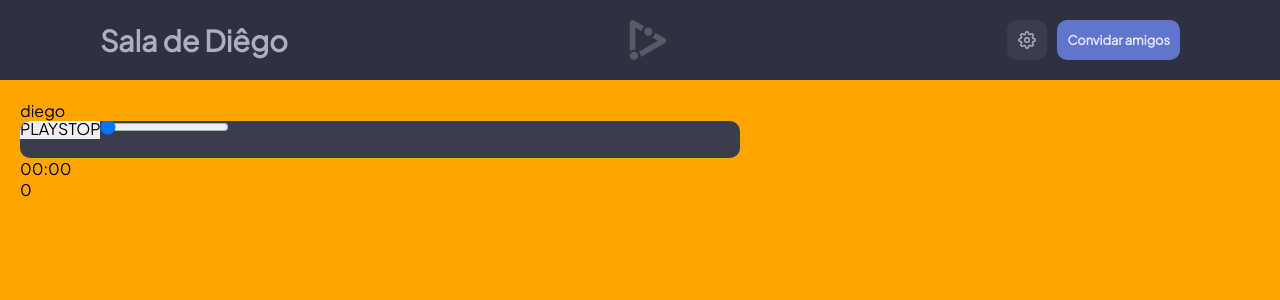
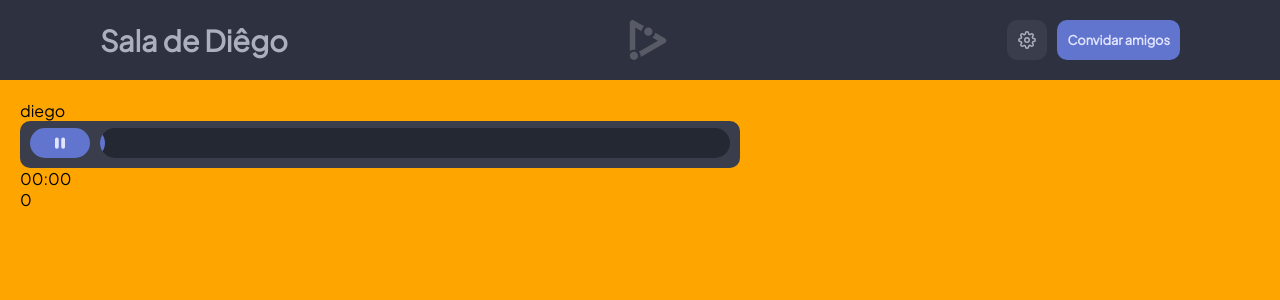
Before and after one commit to diegofrr/groupyt, a Next.js app: page /room/1 in a window 1280 px wide. Shown: the top 300 px of the page. Built offline with nearby package versions, Linux system fonts and the light colour scheme.

Commit message:
:sparkles: feat: Controles do vídeo

```diff
--- a/src/components/VideoiFrame/index.tsx
+++ b/src/components/VideoiFrame/index.tsx
@@ -1,13 +1,19 @@
 import { NextPage } from "next";
 import { useEffect, useState } from "react";
 import Youtube, { YouTubeEvent } from 'react-youtube';
+import { BsPauseFill, BsPlayFill } from 'react-icons/bs';
 import {
     Container,
     VideoContainer,
     NotClick,
-    ControlsContainer
+    ControlsContainer,
+    ActionButton,
+    CurrentTimeBar,
+    BackgroundBar,
+    CurrentTimeContainer
 
 } from './styles';
+import { myColor_100, myColor_300 } from "../../styles/variables";
 
 
 interface VideoProps {
@@ -21,6 +27,8 @@ export default function VideoiFrame(props: VideoProps) {
     const [currentTime, setCurrentTime] = useState<string>('00:00');
     const [progress, setProgress] = useState(0);
     const [intervalID, setIntervalID] = useState({} as any)
+    const [videoDuration, setVideoDuration] = useState<number>();
+    const [videoState, setVideoState] = useState<number>();
 
     useEffect(() => { setVideoId(props?.videoID) }, [])
 
@@ -39,6 +47,7 @@ export default function VideoiFrame(props: VideoProps) {
 
     const handleOnReady = (e: YouTubeEvent) => {
         setVideo(e);
+        setVideoDuration(e.target.getDuration());
     }
 
     const handleCurrentTimeChange = () => {
@@ -47,15 +56,13 @@ export default function VideoiFrame(props: VideoProps) {
     }
 
     const handleStateChange = () => {
-        video.target.setOption({ constrols: 0 })
-        let state = video.target?.getPlayerState();
-        if (state === 1) {
+        setVideoState(video.target?.getPlayerState());
+        if (videoState === 1) {
             setIntervalID(
                 setInterval(() => {
                     setProgress(video.target?.getCurrentTime());
                     let n = Number(video.target.getCurrentTime())
                     formatTime(n);
-                    console.log('teste')
                 }, 1000)
             )
         } else {
@@ -82,11 +89,8 @@ export default function VideoiFrame(props: VideoProps) {
     }
 
     const applyZero = (val: number) => {
-        let n = '' + val;
-        if (val < 10) {
-            n = `0${val}`;
-        }
-        return n;
+        if (val < 10) return `0${val}`;
+        return val;
     }
 
     const handleStartedVideo = () => {
@@ -109,20 +113,35 @@ export default function VideoiFrame(props: VideoProps) {
                     onReady={e => handleOnReady(e)}
                 />
                 <ControlsContainer>
-                    <button onClick={() => video.target.playVideo()}>PLAY</button>
-                    <button onClick={() => video.target.pauseVideo()}>STOP</button>
-                    <input
-                        type='range'
-                        onChangeCapture={() => video.target?.pauseVideo()}
-                        onClickCapture={handleCurrentTimeChange}
-                        onChange={e => setProgress(Number(e.target.value))}
-                        value={progress} max={video.target?.getDuration()} min={0} />
+
+                    {videoState === 2
+                        ? <ActionButton onClick={() => video.target.playVideo()}>
+                            <BsPlayFill size={20} color={myColor_100} />
+                        </ActionButton>
+                        : <ActionButton onClick={() => video.target.pauseVideo()}>
+                            <BsPauseFill size={20} color={myColor_100} />
+                        </ActionButton>}
+
+                    <CurrentTimeContainer>
+                        <BackgroundBar
+                            duration={videoDuration as number}
+                            progress={progress}
+                        />
+                        <CurrentTimeBar
+                            type='range'
+                            onChangeCapture={() => video.target?.pauseVideo()}
+                            onClickCapture={handleCurrentTimeChange}
+                            onChange={e => setProgress(Number(e.target.value))}
+                            value={progress} max={video.target?.getDuration()} min={0} />
+                    </CurrentTimeContainer>
                 </ControlsContainer>
                 <NotClick />
             </VideoContainer>
             {currentTime}
             <br />
             {progress}
+            <br />
+            {videoDuration}
         </Container>
 
     )
--- a/src/components/VideoiFrame/styles.ts
+++ b/src/components/VideoiFrame/styles.ts
@@ -1,8 +1,12 @@
 import styled from "styled-components";
-import { blockHeaderColor } from "../../styles/variables";
+import { bgColor, blockHeaderColor, purpleColor } from "../../styles/variables";
+
+interface VideoProps {
+    duration: number;
+    progress: number;
+}
 
 export const Container = styled.div`
-
 `
 
 export const VideoContainer = styled.div`
@@ -25,6 +29,102 @@ export const NotClick = styled.div`
 
 export const ControlsContainer = styled.div`
     background-color: ${blockHeaderColor};
-    height: 40px;
+    height: 50px;
     margin-top: -3px;
+    width: 100%;
+    display: flex;
+    align-items: center;
+    justify-content: center;
+    flex-direction: row;
+    padding: 0 10px;
 `
+
+export const ActionButton = styled.button`
+    min-width: 60px;
+    height: 30px;
+    margin-right: 10px;
+    display: grid;
+    place-items: center;
+    border-radius: 30px;
+    background-color: ${purpleColor};
+`
+
+export const CurrentTimeContainer = styled.div`
+    width: 100%;
+    height: 30px;
+    position: relative;
+    overflow: hidden;
+    background-color: ${bgColor};
+    border-radius: 40px;
+    z-index: 1;
+`
+
+export const BackgroundBar = styled.div<VideoProps>`
+    position: absolute;
+    left: 0;
+    top: 0;
+    background-color: #434e81;
+    width: ${p => `${
+        (p.progress * 100 / p.duration) > 50
+        ? `${p.progress * 100 / p.duration + 1}%`
+        : `${p.progress * 100 / p.duration + 3}%`}`};
+
+    z-index: -1;
+    height: 30px;
+    border-radius: 100px;
+    user-select: none;
+
+    &::after {
+        content: '';
+        position: absolute;
+        width: 30px;
+        height: 30px;
+        border-radius: 50%;
+        right: -5px;
+        top: 0;
+        background-color: ${purpleColor};
+    }
+`
+
+export const CurrentTimeBar = styled.input`
+    width: 100%;
+    -webkit-appearance: none;
+    appearance: none;
+    height: 30px;
+    outline: none;
+    cursor: pointer;
+    background-color: transparent;
+    z-index: 1;
+
+    &::-moz-range-thumb {
+        width: 30px;
+        height: 30px;
+        border-radius: 50%;
+        background: ${purpleColor};
+        cursor: pointer;
+        border: none;
+        opacity: 0;
+    }
+
+    &::-ms-range-thumb {
+        width: 30px;
+        height: 30px;
+        border-radius: 50%;
+        background: ${purpleColor};
+        cursor: pointer;
+        border: none;
+        opacity: 0;
+    }
+
+    &::-webkit-slider-thumb{
+        -webkit-appearance: none;
+        appearance: none;
+        width: 30px;
+        height: 30px;
+        border-radius: 50%;
+        background: ${purpleColor};
+        cursor: pointer;
+        border: none;
+        opacity: 0;
+    }
+`
--- a/src/pages/room/[id].tsx
+++ b/src/pages/room/[id].tsx
@@ -34,7 +34,7 @@ const Room: NextPage = () => {
             <Header roomName={roomDetails.name} />
             <Container>
                 {user.name}
-                <VideoiFrame videoID='bzvNb8eIvMQ' />
+                <VideoiFrame videoID='eKb-ZvqTx9o' />
             </Container>
         </>
 
```
